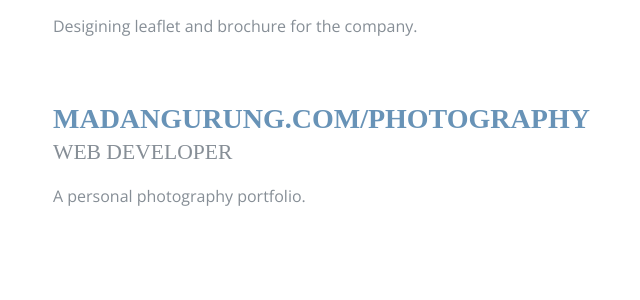
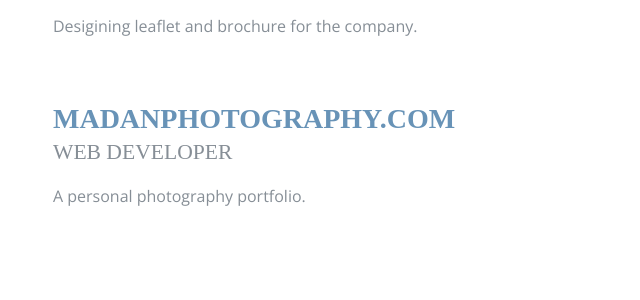
Before and after one commit to grngmdn/portfolio, a PHP site: page / in a window 1280 px wide. Shown: the part 1541-1841 px from the top of the page, without its empty margins (267-907 px from the left). Run offline with PHP 8.4, Linux system fonts and the light colour scheme; some libraries are stand-ins or nearby versions; some web fonts are replaced.

Commit message:
photogrpahy site name change

```diff
--- a/index.php
+++ b/index.php
@@ -133,7 +133,7 @@
 
           <div class="resume-item d-flex flex-column flex-md-row mb-5">
             <div class="resume-content mr-auto">
-              <h3 class="mb-0"><a href="photography.php">madangurung.com/photography</a></h3>
+              <h3 class="mb-0"><a href="photography.php">madanphotography.com</a></h3>
               <div class="subheading mb-3">Web Developer</div>
               <p>A personal photography portfolio.</p>
             </div>
```
